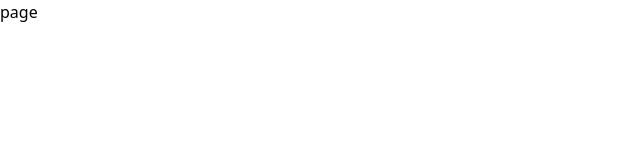
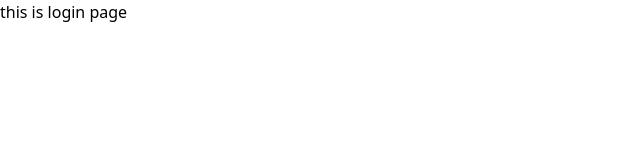
Before and after one commit to rajkumarvns/nextjs, a Next.js app in the folder practice-project2/: page / in a window 1280 px wide. Shown: the top 160 px of the page, without its empty margins (0-640 px from the left). Built offline with nearby package versions, Linux system fonts and the light colour scheme.

Commit message:
fix: update .gitignore to remove commented env files and improve clarity; modify login page to enhance readability

```diff
--- a/practice-project2/src/app/login/page.tsx
+++ b/practice-project2/src/app/login/page.tsx
@@ -22,7 +22,7 @@ function Login() {
       setError("Invalid email or password");
       return;
     }
-
+// login successful, redirect to home page
     router.push("/");
   };
   return (
--- a/practice-project2/src/app/page.tsx
+++ b/practice-project2/src/app/page.tsx
@@ -1,9 +1,7 @@
-import React from 'react'
+import React from "react";
 
 function page() {
-  return (
-    <div>page</div>
-  )
+  return <div>this is login page</div>;
 }
 
-export default page
+export default page;
```
Also changed, not shown: 1 other file (tests, documents, lock files or other folders).
